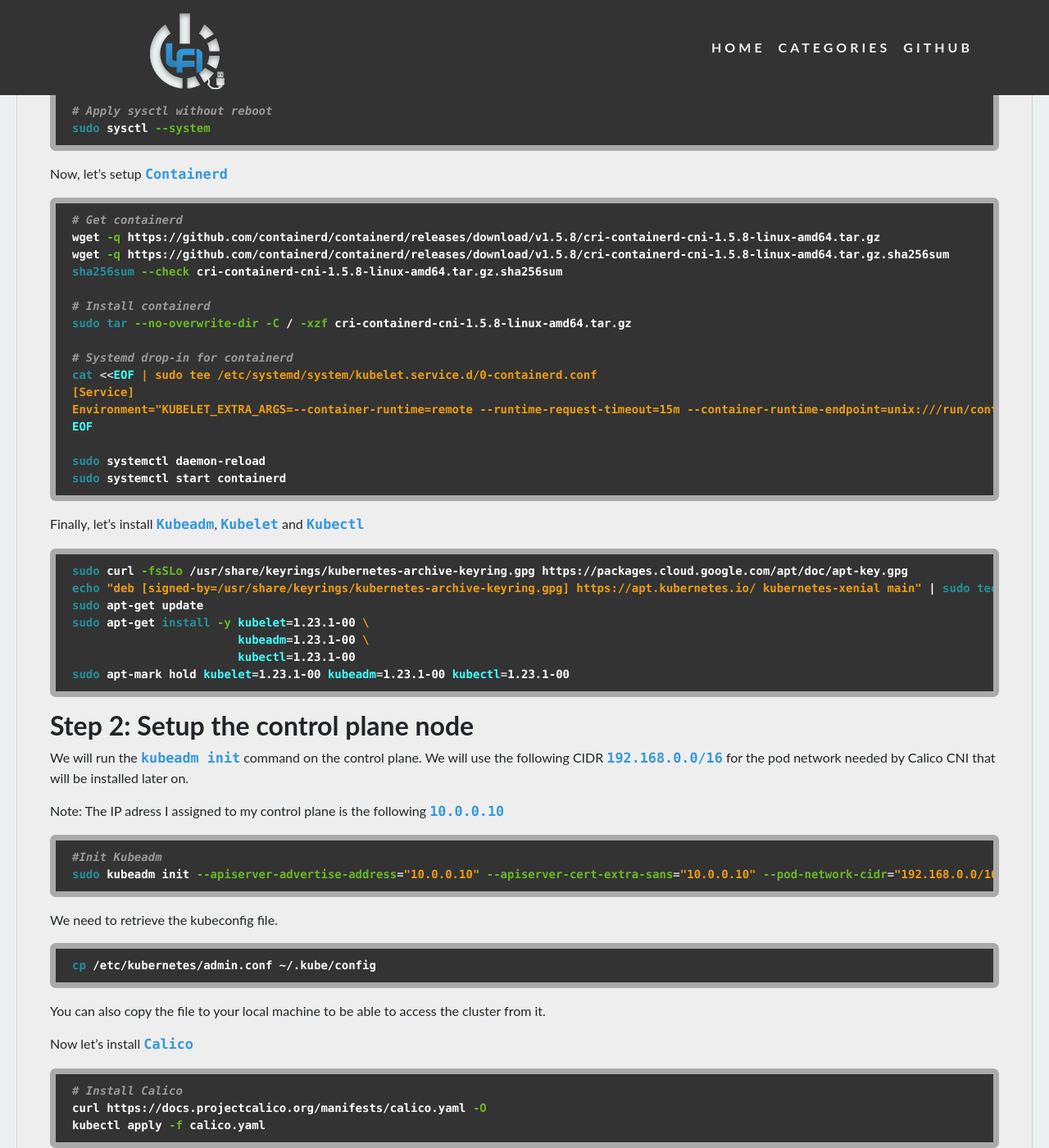
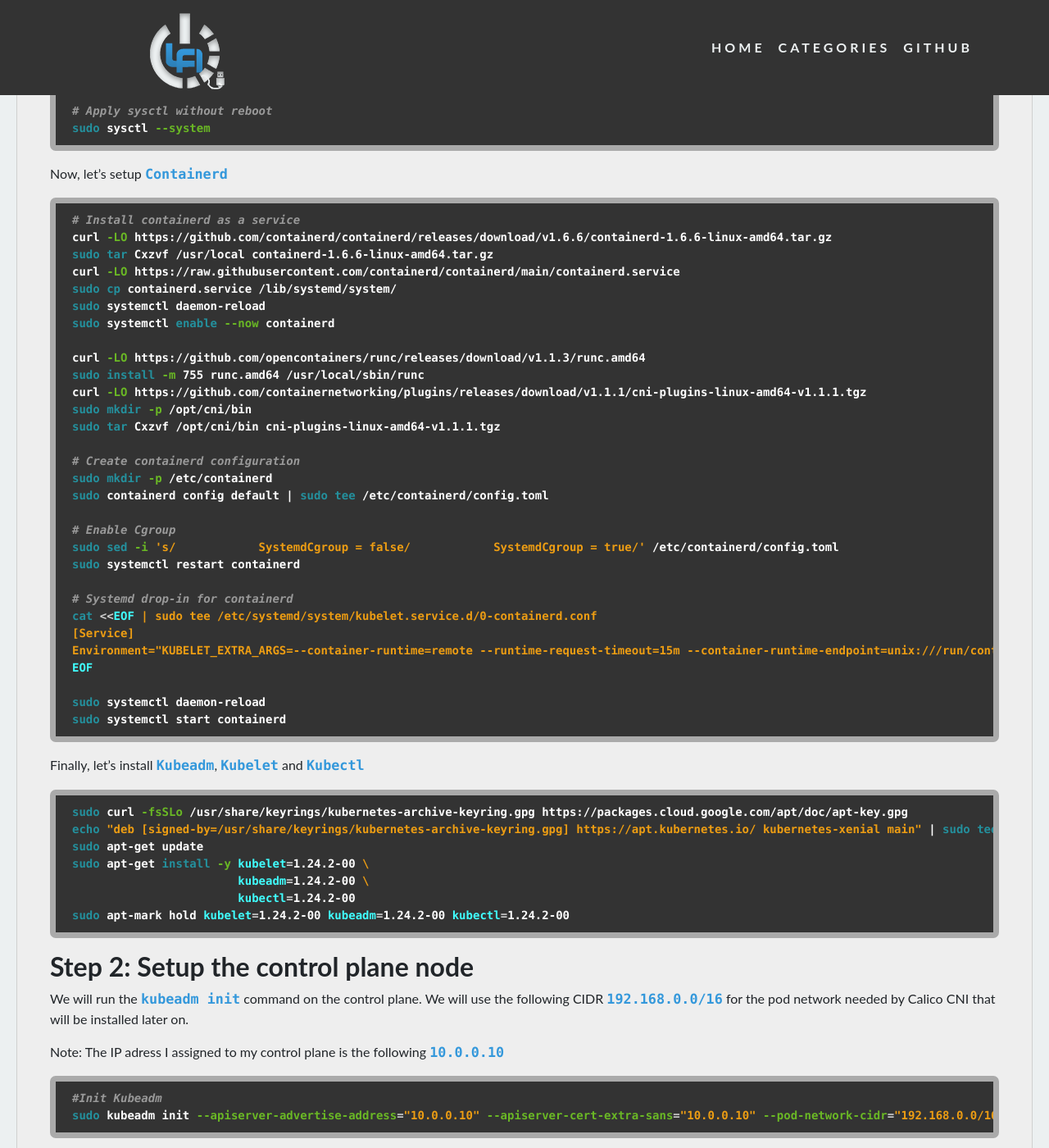
Before and after one commit to ludovicalarcon/ludovicalarcon.github.io, a Jekyll site: the page built from _posts/2022-04-23-Kubeadm-containerd.md, in a window 1280 px wide and 1400 px high, scrolled down 1977 px. Shown: the whole window at 82% size. Built offline with Jekyll 4.4.1, drawn with Linux system fonts in a browser that asks for light colours; nearby versions of some CDN libraries; some of the changed text lies outside the part shown.

Commit message:
Update containerd and kubernetes version + enable Cgroup

````diff
--- a/_posts/2022-04-23-Kubeadm-containerd.md
+++ b/_posts/2022-04-23-Kubeadm-containerd.md
@@ -7,7 +7,7 @@ tags: [kubernetes, containerd]
 
 # __Setup a local kubernetes cluster with Kubeadm__
 
-In this post, we will see how to setup a local kubernetes 1.23 cluster bootstrapped using `Kubeadm`.
+In this post, we will see how to setup a local kubernetes 1.24 cluster bootstrapped using `Kubeadm`.
 The setup will be the following:
 - [Containerd](https://github.com/containerd/containerd) as the Container Runtime Interface (CRI)
 - [Calico](https://projectcalico.docs.tigera.io/about/about-calico) as the Container Network Interface (CNI)
@@ -67,13 +67,27 @@ sudo sysctl --system
 Now, let's setup `Containerd`
 
 ```sh
-# Get containerd
-wget -q https://github.com/containerd/containerd/releases/download/v1.5.8/cri-containerd-cni-1.5.8-linux-amd64.tar.gz
-wget -q https://github.com/containerd/containerd/releases/download/v1.5.8/cri-containerd-cni-1.5.8-linux-amd64.tar.gz.sha256sum
-sha256sum --check cri-containerd-cni-1.5.8-linux-amd64.tar.gz.sha256sum
+# Install containerd as a service
+curl -LO https://github.com/containerd/containerd/releases/download/v1.6.6/containerd-1.6.6-linux-amd64.tar.gz
+sudo tar Cxzvf /usr/local containerd-1.6.6-linux-amd64.tar.gz
+curl -LO https://raw.githubusercontent.com/containerd/containerd/main/containerd.service
+sudo cp containerd.service /lib/systemd/system/
+sudo systemctl daemon-reload
+sudo systemctl enable --now containerd
 
-# Install containerd
-sudo tar --no-overwrite-dir -C / -xzf cri-containerd-cni-1.5.8-linux-amd64.tar.gz
+curl -LO https://github.com/opencontainers/runc/releases/download/v1.1.3/runc.amd64
+sudo install -m 755 runc.amd64 /usr/local/sbin/runc
+curl -LO https://github.com/containernetworking/plugins/releases/download/v1.1.1/cni-plugins-linux-amd64-v1.1.1.tgz
+sudo mkdir -p /opt/cni/bin
+sudo tar Cxzvf /opt/cni/bin cni-plugins-linux-amd64-v1.1.1.tgz
+
+# Create containerd configuration
+sudo mkdir -p /etc/containerd
+sudo containerd config default | sudo tee /etc/containerd/config.toml
+
+# Enable Cgroup
+sudo sed -i 's/            SystemdCgroup = false/            SystemdCgroup = true/' /etc/containerd/config.toml
+sudo systemctl restart containerd
 
 # Systemd drop-in for containerd
 cat <<EOF | sudo tee /etc/systemd/system/kubelet.service.d/0-containerd.conf
@@ -90,10 +104,10 @@ Finally, let's install `Kubeadm`, `Kubelet` and `Kubectl`
 sudo curl -fsSLo /usr/share/keyrings/kubernetes-archive-keyring.gpg https://packages.cloud.google.com/apt/doc/apt-key.gpg
 echo "deb [signed-by=/usr/share/keyrings/kubernetes-archive-keyring.gpg] https://apt.kubernetes.io/ kubernetes-xenial main" | sudo tee /etc/apt/sources.list.d/kubernetes.list
 sudo apt-get update
-sudo apt-get install -y kubelet=1.23.1-00 \
-                        kubeadm=1.23.1-00 \
-                        kubectl=1.23.1-00
-sudo apt-mark hold kubelet=1.23.1-00 kubeadm=1.23.1-00 kubectl=1.23.1-00
+sudo apt-get install -y kubelet=1.24.2-00 \
+                        kubeadm=1.24.2-00 \
+                        kubectl=1.24.2-00
+sudo apt-mark hold kubelet=1.24.2-00 kubeadm=1.24.2-00 kubectl=1.24.2-00
 ```
 
 ## __Step 2: Setup the control plane node__
````
Also changed, not shown: other parts of _posts/2022-04-23-Kubeadm-containerd.md (+2 -2 lines).
